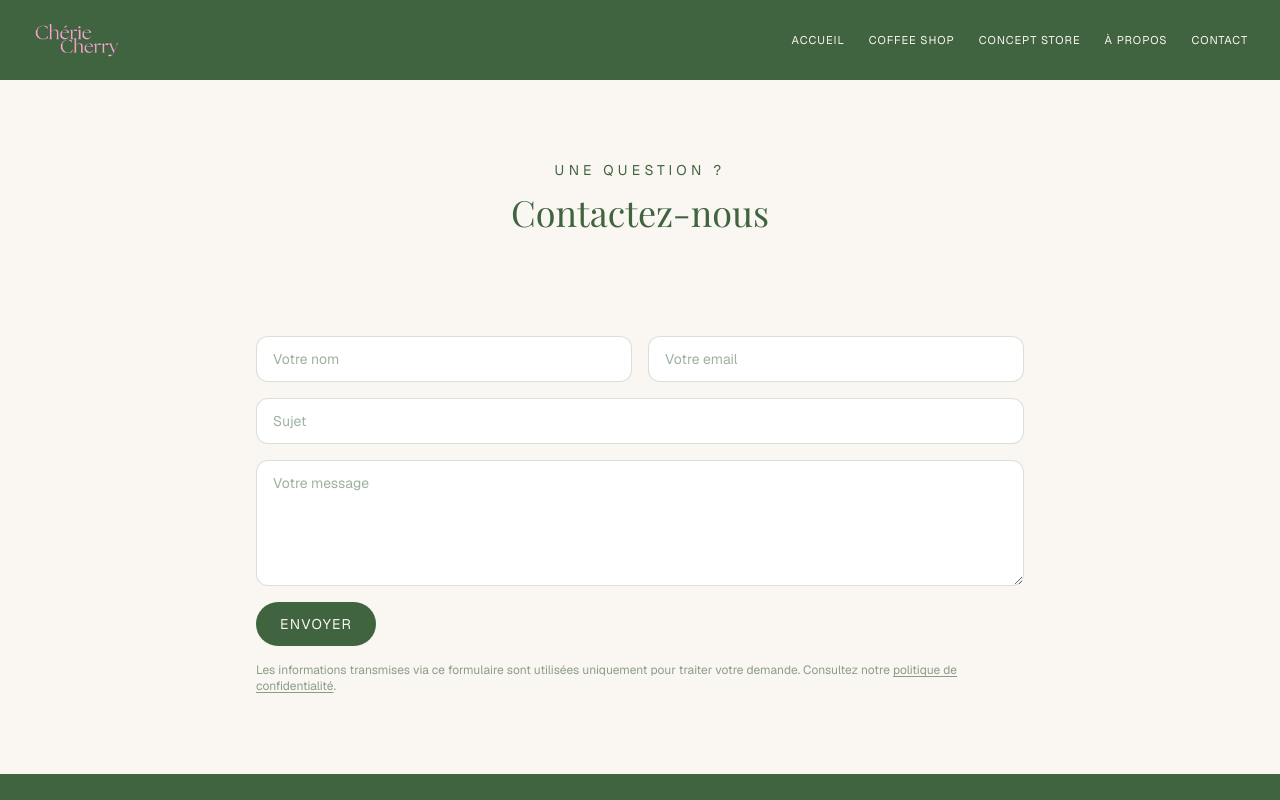
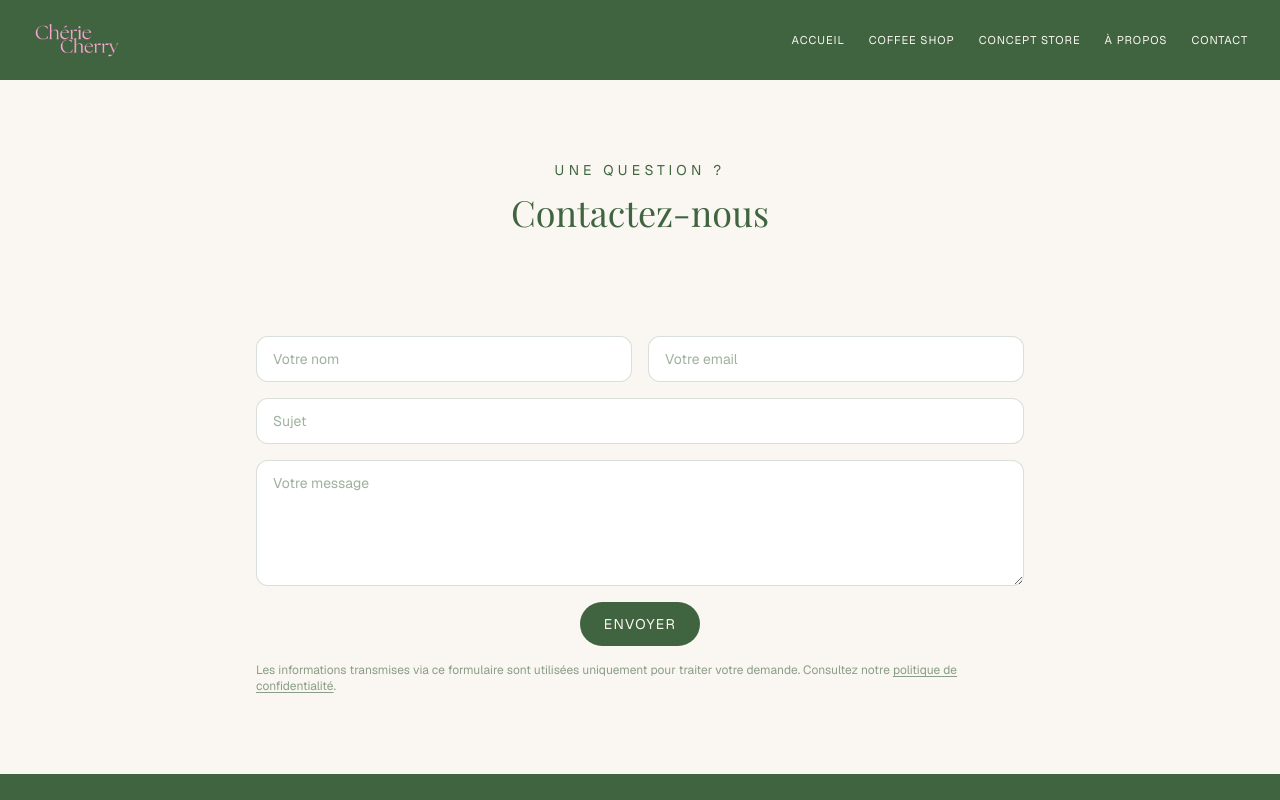
Before and after one commit to ClaudineFr/cherie-cherry, a Next.js app in the folder frontend/: page /contact in a window 1280 px wide. Shown: the top 800 px of the page. Built offline with nearby package versions, Linux system fonts and the light colour scheme; a web font is replaced by a local one.

Commit message:
Center the contact form submit button
The form is a flex column, so `self-start` was pinning the button to the
left edge. Switched to `self-center`.

Co-Authored-By: Claude Opus 5 (1M context) <noreply@anthropic.com>

```diff
--- a/frontend/components/ContactForm.tsx
+++ b/frontend/components/ContactForm.tsx
@@ -111,7 +111,7 @@ export default function ContactForm() {
       <button
         type="submit"
         disabled={pending}
-        className="contact-form-submit inline-flex items-center justify-center gap-2 self-start rounded-full bg-green px-6 py-3 text-sm uppercase tracking-widest text-cream transition-opacity hover:opacity-80 disabled:opacity-50"
+        className="contact-form-submit inline-flex items-center justify-center gap-2 self-center rounded-full bg-green px-6 py-3 text-sm uppercase tracking-widest text-cream transition-opacity hover:opacity-80 disabled:opacity-50"
       >
         {/* label={null} : le texte du bouton dit déjà ce qui se passe. */}
         {pending && <Loader size="sm" label={null} />}
```
